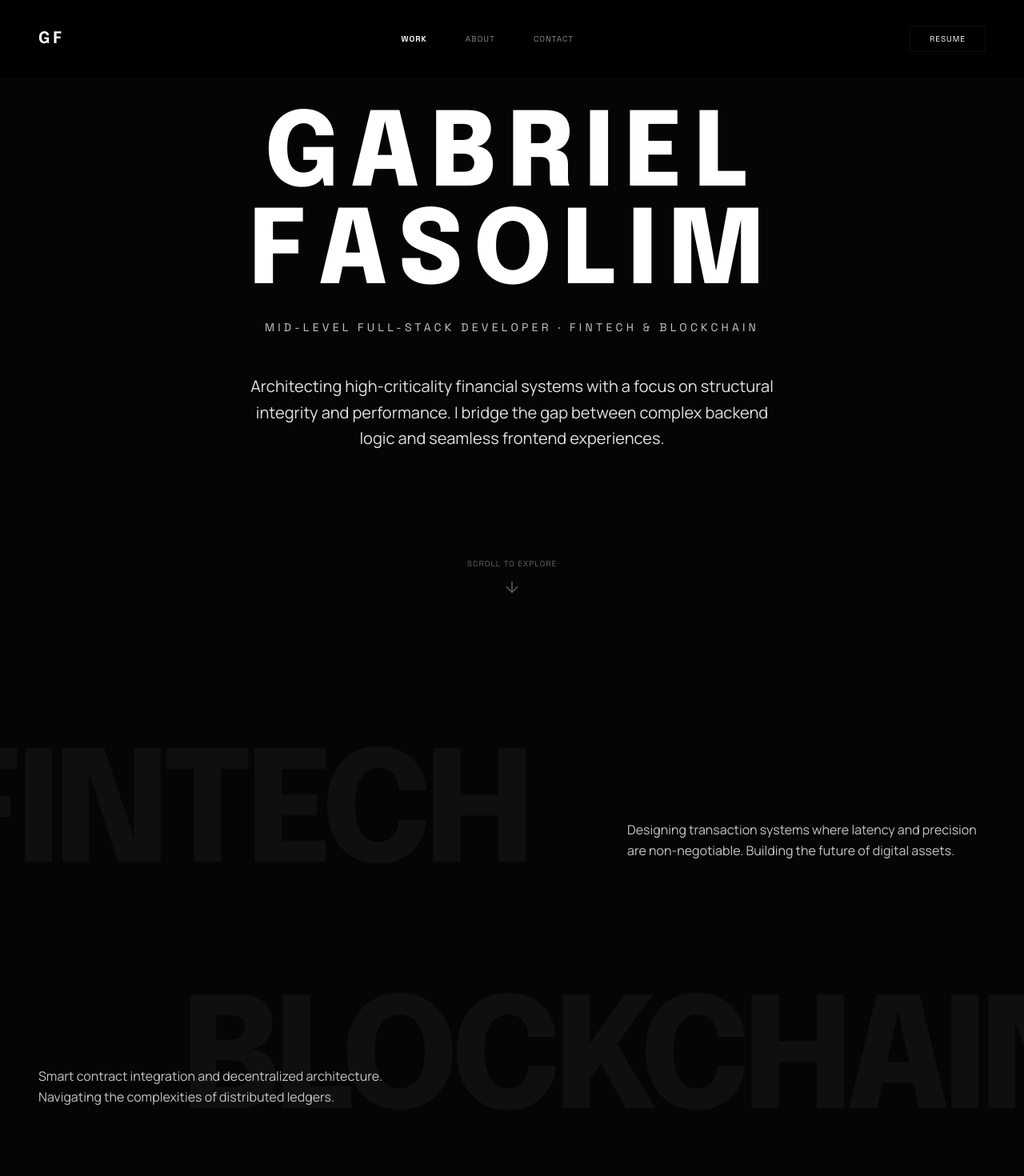
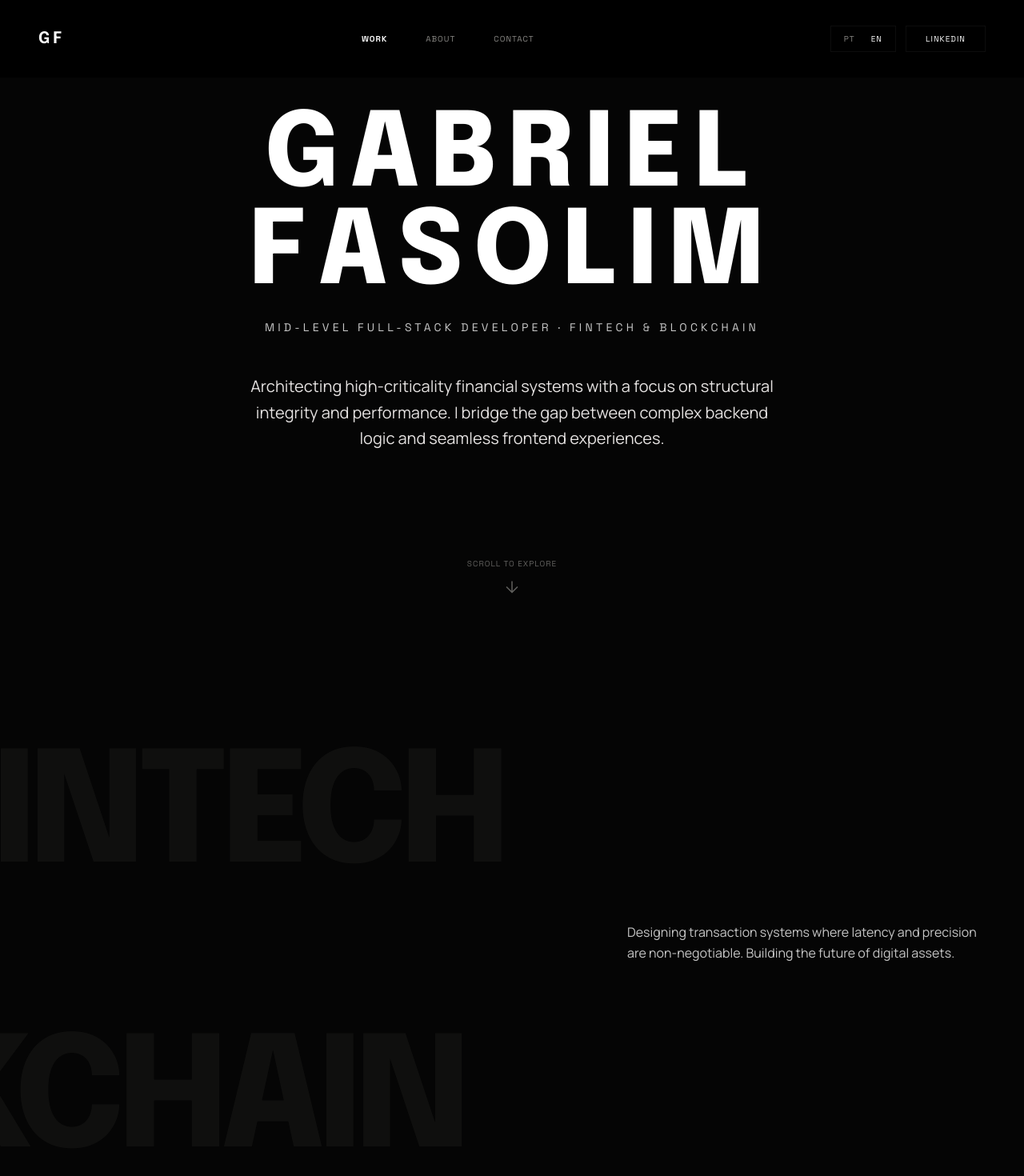
Before and after one commit to GabrielFasolim/myweb, a React (Vite) app in the folder landing/: page / in a window 1280 px wide. Shown: the top 1470 px of the page at 80% size. Built offline with nearby package versions, Linux system fonts and the light colour scheme.

Commit message:
feat: add localization support for navigation, hero, editorial, and footer sections; implement marquee animation for editorial words

```diff
--- a/landing/src/App.jsx
+++ b/landing/src/App.jsx
@@ -4,14 +4,17 @@
    ───────────────────────────────────────────── */
 
 import { useEffect, useRef, useState } from 'react'
+import { useTranslation } from 'react-i18next'
 
 /* ── useInView — fires once when element enters viewport ── */
 function useInView(options = {}) {
   const ref = useRef(null)
   const [inView, setInView] = useState(false)
+
   useEffect(() => {
     const el = ref.current
     if (!el) return
+
     const obs = new IntersectionObserver(
       ([entry]) => {
         if (entry.isIntersecting) {
@@ -21,9 +24,11 @@ function useInView(options = {}) {
       },
       { threshold: 0.15, ...options }
     )
+
     obs.observe(el)
     return () => obs.disconnect()
   }, [])
+
   return [ref, inView]
 }
 
@@ -34,18 +39,23 @@ function CustomCursor() {
 
   useEffect(() => {
     const el = ref.current
+
     const onMove = (e) => {
+      if (!el) return
       el.style.left = e.clientX + 'px'
-      el.style.top  = e.clientY + 'px'
+      el.style.top = e.clientY + 'px'
     }
+
     const onOver = (e) => {
       if (e.target.closest('a, button, [role="button"]')) setHovering(true)
     }
+
     const onOut = () => setHovering(false)
 
     window.addEventListener('mousemove', onMove)
     window.addEventListener('mouseover', onOver)
     window.addEventListener('mouseout', onOut)
+
     return () => {
       window.removeEventListener('mousemove', onMove)
       window.removeEventListener('mouseover', onOver)
@@ -73,10 +83,16 @@ function SplitText({ text }) {
 
 /* ── Nav ── */
 function Nav() {
+  const { t, i18n } = useTranslation()
+
+  const changeLanguage = (lang) => {
+    i18n.changeLanguage(lang)
+  }
+
   return (
     <nav className="fixed top-0 w-full z-50 flex justify-between items-center px-6 md:px-12 py-8 bg-[#050505] mix-blend-difference">
       <div className="text-xl font-bold tracking-[0.2em] text-white uppercase font-headline">
-        GF
+        {t('nav.logo')}
       </div>
 
       <div className="hidden md:flex gap-12">
@@ -84,42 +100,68 @@ function Nav() {
           className="font-label text-[10px] uppercase tracking-widest text-white font-bold opacity-100 hover:opacity-100 transition-opacity duration-300"
           href="#work"
         >
-          WORK
+          {t('nav.work')}
         </a>
         <a
           className="font-label text-[10px] uppercase tracking-widest text-[#e8e6e0] opacity-60 hover:opacity-100 transition-opacity duration-300"
           href="#about"
         >
-          ABOUT
+          {t('nav.about')}
         </a>
         <a
           className="font-label text-[10px] uppercase tracking-widest text-[#e8e6e0] opacity-60 hover:opacity-100 transition-opacity duration-300"
           href="#contact"
         >
-          CONTACT
+          {t('nav.contact')}
         </a>
       </div>
 
-      <a
-        className="font-label text-[10px] uppercase tracking-widest text-white border border-outline-variant/20 px-6 py-2 hover:bg-white hover:text-black transition-all duration-300"
-        href="#"
-      >
-        RESUME
-      </a>
+      <div className="flex items-center gap-3">
+        <div className="hidden sm:flex items-center gap-1 border border-outline-variant/20 px-2 py-1">
+          <button
+            type="button"
+            onClick={() => changeLanguage('pt')}
+            className={`font-label text-[10px] uppercase tracking-widest px-2 py-1 transition-opacity duration-300 ${i18n.language === 'pt' ? 'text-white opacity-100' : 'text-[#e8e6e0] opacity-60 hover:opacity-100'}`}
+          >
+            PT
+          </button>
+          <button
+            type="button"
+            onClick={() => changeLanguage('en')}
+            className={`font-label text-[10px] uppercase tracking-widest px-2 py-1 transition-opacity duration-300 ${i18n.language === 'en' ? 'text-white opacity-100' : 'text-[#e8e6e0] opacity-60 hover:opacity-100'}`}
+          >
+            EN
+          </button>
+        </div>
+
+        <a
+          className="font-label text-[10px] uppercase tracking-widest text-white border border-outline-variant/20 px-6 py-2 hover:bg-white hover:text-black transition-all duration-300"
+          href="https://www.linkedin.com/in/gabrielfasolim/"
+          target="_blank"
+          rel="noopener noreferrer"
+        >
+          {t('nav.resume')}
+        </a>
+      </div>
     </nav>
   )
 }
 
 /* ── Hero ── */
 function Hero() {
+  const { t } = useTranslation()
+  const name = t('hero.name')
+  const firstName = name.split(' ')[0] || 'GABRIEL'
+  const lastName = name.split(' ').slice(1).join(' ') || 'FASOLIM'
+
   return (
     <section className="min-h-screen flex flex-col justify-center items-center px-6 text-center pt-24 pb-12">
       <h1 className="font-headline font-extrabold text-5xl md:text-8xl lg:text-9xl tracking-[0.1em] text-primary mb-5 mt-10 uppercase leading-[0.95]">
         <span className="block">
-          <SplitText text="GABRIEL" />
+          <SplitText text={firstName} />
         </span>
         <span className="block">
-          <SplitText text="FASOLIM" />
+          <SplitText text={lastName} />
         </span>
       </h1>
 
@@ -127,7 +169,7 @@ function Hero() {
         className="font-label text-xs md:text-sm uppercase tracking-[0.3em] text-on-surface-variant mb-12 fade-up-hero"
         style={{ animationDelay: '0.8s' }}
       >
-        Mid-Level Full-Stack Developer · Fintech &amp; Blockchain
+        {t('hero.subtitle')}
       </p>
 
       <div
@@ -135,15 +177,13 @@ function Hero() {
         style={{ animationDelay: '1s' }}
       >
         <p className="text-lg md:text-xl text-on-surface leading-relaxed font-body">
-          Architecting high-criticality financial systems with a focus on
-          structural integrity and performance. I bridge the gap between complex
-          backend logic and seamless frontend experiences.
+          {t('hero.description')}
         </p>
       </div>
 
       <div className="mt-auto pt-12 flex flex-col items-center gap-4 opacity-40">
         <span className="font-label text-[10px] uppercase tracking-widest">
-          Scroll to explore
+          {t('hero.scroll')}
         </span>
         <span className="material-symbols-outlined animate-bounce">
           arrow_downward
@@ -153,70 +193,58 @@ function Hero() {
   )
 }
 
-/* ── Editorial word with fade-in + lateral parallax ── */
-function EditorialWord({ text, align, delay = 0 }) {
-  const [ref, inView] = useInView({ threshold: 0 })
-  const [offset, setOffset] = useState(0)
+/* ── Marquee word — texto passa de um lado ao outro, 1–2 repetições visíveis ── */
+function MarqueeWord({ text, direction = 'left', speed = 1000 }) {
+  const animation = direction === 'right'
+    ? `marqueeRtl ${speed}s linear infinite`
+    : `marquee ${speed}s linear infinite`
 
-  useEffect(() => {
-    const dir = align === 'left' ? -1 : 1
-    const onScroll = () => setOffset(window.scrollY * 0.025 * dir)
-    window.addEventListener('scroll', onScroll, { passive: true })
-    return () => window.removeEventListener('scroll', onScroll)
-  }, [align])
+  const word = (
+    <span className="bleed-text font-headline font-extrabold tracking-tighter text-surface-container-highest/20 shrink-0">
+      {text}
+    </span>
+  )
+  const gap = <span className="shrink-0 inline-block w-[80vw]" />
 
   return (
-    <h2
-      ref={ref}
-      className={[
-        'bleed-text font-headline font-extrabold tracking-tighter',
-        'text-surface-container-highest/20 whitespace-nowrap',
-        align === 'left' ? '-ml-20' : '-mr-20 text-right',
-      ].join(' ')}
-      style={{
-        transform: `translateX(${offset}px)`,
-        opacity: inView ? 1 : 0,
-        transition: `opacity 1.2s cubic-bezier(0.16, 1, 0.3, 1) ${delay}s`,
-      }}
-    >
-      {text}
-    </h2>
+    <div className="overflow-hidden w-full">
+      <div className="flex items-center whitespace-nowrap" style={{ animation }}>
+        {word}{gap}{word}{gap}
+      </div>
+    </div>
   )
 }
 
 /* ── Editorial ── */
 function Editorial() {
+  const { t } = useTranslation()
+  const words = t('editorial.words', { returnObjects: true })
+
   return (
-    <section className="py-32 overflow-hidden">
-      {/* FINTECH */}
-      <div className="relative mb-40">
-        <EditorialWord text="FINTECH" align="left" />
-        <div className="max-w-md ml-auto mr-12 -mt-12 md:-mt-24 relative z-10">
+    <section className="py-32 space-y-20">
+      <div>
+        <MarqueeWord text={words[0]} direction="left" speed={40} />
+        <div className="max-w-md ml-auto mr-12 mt-8 relative z-10">
           <p className="text-on-surface-variant leading-relaxed">
-            Designing transaction systems where latency and precision are
-            non-negotiable. Building the future of digital assets.
+            {t('editorial.descriptions.0')}
           </p>
         </div>
       </div>
 
-      {/* BLOCKCHAIN */}
-      <div className="relative mb-40">
-        <EditorialWord text="BLOCKCHAIN" align="right" delay={0.1} />
-        <div className="max-w-md mr-auto ml-12 -mt-12 md:-mt-24 relative z-10">
+      <div>
+        <MarqueeWord text={words[1]} direction="right" speed={52} />
+        <div className="max-w-md mr-auto ml-12 mt-8 relative z-10">
           <p className="text-on-surface-variant leading-relaxed">
-            Smart contract integration and decentralized architecture.
-            Navigating the complexities of distributed ledgers.
+            {t('editorial.descriptions.1')}
           </p>
         </div>
       </div>
 
-      {/* IOT */}
-      <div className="relative">
-        <EditorialWord text="INTERNET OF THINGS" align="left" delay={0.1} />
-        <div className="max-w-md ml-auto mr-12 -mt-12 md:-mt-24 relative z-10">
+      <div>
+        <MarqueeWord text={words[2]} direction="left" speed={60} />
+        <div className="max-w-md ml-auto mr-12 mt-8 relative z-10">
           <p className="text-on-surface-variant leading-relaxed">
-            Connecting the physical and digital worlds through robust real-time
-            data processing and device management.
+            {t('editorial.descriptions.2')}
           </p>
         </div>
       </div>
@@ -226,13 +254,8 @@ function Editorial() {
 
 /* ── Stats ── */
 function Stats() {
-  const items = [
-    { value: '4+ Years',    label: 'Experience' },
-    { value: '4 Companies', label: 'Global Reach' },
-    { value: '3x Award',    label: 'PUCPR Winner' },
-    { value: 'Best TCC',    label: 'Recognition' },
-    { value: 'Honors',      label: 'Graduate' },
-  ]
+  const { t } = useTranslation()
+  const items = t('stats.items', { returnObjects: true })
   const [ref, inView] = useInView()
 
   return (
@@ -265,6 +288,7 @@ function Stats() {
 /* ── Experience — single job row with its own observer ── */
 function JobItem({ period, company, role, description, delay }) {
   const [ref, inView] = useInView()
+
   return (
     <div
       ref={ref}
@@ -289,45 +313,22 @@ function JobItem({ period, company, role, description, delay }) {
 
 /* ── Experience ── */
 function Experience() {
-  const jobs = [
-    {
-      period: '2023 — PRESENT',
-      company: 'Quantum Tech Ventures',
-      role: 'Senior Full-Stack Engineer',
-      description:
-        'Leading the development of high-throughput trading platforms. Implementing microservices architecture for real-time order matching and portfolio management.',
-    },
-    {
-      period: '2021 — 2023',
-      company: 'Radioenge',
-      role: 'Junior Developer / Intern',
-      description:
-        'Engineered IoT gateway interfaces and real-time monitoring dashboards. Streamlined sensor data ingestion pipelines using NestJS and MQTT.',
-    },
-    {
-      period: '2020 — 2021',
-      company: 'Hardness Sistemas',
-      role: 'Full-Stack Developer',
-      description:
-        'Contributed to the development of enterprise resource planning tools, focusing on financial modules and reporting systems using .NET/C#.',
-    },
-  ]
-
+  const { t } = useTranslation()
+  const jobs = t('experience.jobs', { returnObjects: true })
   const [lineRef, lineInView] = useInView({ threshold: 0.05 })
 
   return (
     <section className="py-48 px-6 max-w-5xl mx-auto" id="work">
       <div className="mb-24">
         <span className="font-label text-[10px] uppercase tracking-[0.4em] text-on-surface-variant block mb-4">
-          CURRICULUM
+          {t('experience.eyebrow')}
         </span>
         <h2 className="font-headline text-5xl md:text-7xl font-bold tracking-tighter">
-          EXPERIENCE
+          {t('experience.title')}
         </h2>
       </div>
 
       <div className="relative">
-        {/* Timeline line draws itself on scroll-into-view */}
         <div className="hidden md:block absolute left-0 top-0 bottom-0 w-px overflow-hidden">
           <div
             ref={lineRef}
@@ -380,30 +381,14 @@ function AccordionItem({ title, body }) {
 
 /* ── WhyMe ── */
 function WhyMe() {
-  const items = [
-    {
-      title: 'Systems Thinking',
-      body: "I don't just write code; I design systems. I consider how every component interacts within the larger architecture to ensure scalability and maintainability.",
-    },
-    {
-      title: 'Financial Domain Knowledge',
-      body: 'Deep understanding of ledger systems, transaction integrity, and compliance requirements in the Fintech sector.',
-    },
-    {
-      title: 'Delivery Focus',
-      body: 'Proven track record of meeting critical deadlines in high-pressure environments while maintaining code quality and system stability.',
-    },
-    {
-      title: 'Full Ownership',
-      body: 'Taking responsibility for the entire lifecycle of a feature—from initial requirement gathering to deployment and post-launch monitoring.',
-    },
-  ]
+  const { t } = useTranslation()
+  const items = t('whyme.items', { returnObjects: true })
 
   return (
     <section className="py-48 bg-surface-container-low/30">
       <div className="max-w-4xl mx-auto px-6">
         <h2 className="font-headline text-4xl font-bold mb-16 tracking-tight">
-          WHY WORK WITH ME
+          {t('whyme.title')}
         </h2>
 
         <div className="border-t border-outline-variant/20">
@@ -418,31 +403,19 @@ function WhyMe() {
 
 /* ── Skills ── */
 function Skills() {
-  const categories = [
-    {
-      title: 'FRONTEND',
-      skills: ['Vue.js', 'React', 'Angular', 'Tailwind CSS', 'TypeScript'],
-    },
-    {
-      title: 'BACKEND',
-      skills: ['NestJS', '.NET / C#', 'Node.js', 'GraphQL'],
-    },
-    {
-      title: 'INFRA & OPS',
-      skills: ['PostgreSQL', 'Docker', 'Git', 'AWS'],
-    },
-  ]
+  const { t } = useTranslation()
+  const categories = t('skills.categories', { returnObjects: true })
 
   return (
     <section className="py-48 px-6 max-w-5xl mx-auto">
       <div className="grid md:grid-cols-3 gap-24">
-        {categories.map(({ title, skills }) => (
+        {categories.map(({ title, items }) => (
           <div key={title}>
             <h3 className="font-label text-[10px] uppercase tracking-widest text-primary mb-12">
               {title}
             </h3>
             <div className="flex flex-wrap gap-4">
-              {skills.map((skill) => (
+              {items.map((skill) => (
                 <span
                   key={skill}
                   className="px-4 py-2 border border-outline-variant/20 font-label text-[11px] uppercase tracking-wider"
@@ -460,30 +433,14 @@ function Skills() {
 
 /* ── Achievements ── */
 function Achievements() {
-  const items = [
-    {
-      title: 'Academic Honors & Best TCC',
-      body: 'Awarded for exceptional performance and the most outstanding final graduation project at PUCPR.',
-    },
-    {
-      title: 'ICHILD',
-      body: 'Architected the core system for a child welfare monitoring platform during a dedicated hackathon.',
-    },
-    {
-      title: 'Agenda Hub',
-      body: 'Developed a comprehensive scheduling engine used by multiple business units within an educational ecosystem.',
-    },
-    {
-      title: 'Teaching Assistant',
-      body: 'Mentored junior students in Algorithms and Data Structures, fostering a culture of technical excellence.',
-    },
-  ]
+  const { t } = useTranslation()
+  const items = t('achievements.items', { returnObjects: true })
 
   return (
     <section className="py-48 px-6 bg-surface-container-lowest">
       <div className="max-w-screen-xl mx-auto">
         <h2 className="font-headline text-4xl font-bold mb-16 text-center tracking-tight">
-          ACHIEVEMENTS
+          {t('achievements.title')}
         </h2>
 
         <div className="grid md:grid-cols-2 lg:grid-cols-4 gap-px bg-outline-variant/20 border border-outline-variant/20">
@@ -504,23 +461,13 @@ function Achievements() {
 
 /* ── Education ── */
 function Education() {
-  const entries = [
-    {
-      school: 'FAE Business School',
-      degree: 'Postgrad in Financial Markets',
-      location: 'CURITIBA, BR',
-    },
-    {
-      school: 'PUCPR',
-      degree: "Bachelor's in Information Systems",
-      location: 'CURITIBA, BR',
-    },
-  ]
+  const { t } = useTranslation()
+  const entries = t('education.entries', { returnObjects: true })
 
   return (
     <section className="py-48 px-6 max-w-5xl mx-auto" id="about">
       <h2 className="font-headline text-4xl font-bold mb-16 tracking-tight">
-        ACADEMIC PATH
+        {t('education.title')}
       </h2>
 
       <div className="space-y-16">
@@ -545,13 +492,8 @@ function Education() {
 
 /* ── Footer ── */
 function Footer() {
-  const links = [
-    { label: 'EMAIL',    href: 'mailto:contact@fasolim.dev' },
-    { label: 'PHONE',    href: '#' },
-    { label: 'LOCATION', href: '#' },
-    { label: 'LINKEDIN', href: '#' },
-    { label: 'GITHUB',   href: '#' },
-  ]
+  const { t } = useTranslation()
+  const links = t('footer.links', { returnObjects: true })
 
   return (
     <footer
@@ -560,10 +502,10 @@ function Footer() {
     >
       <div className="flex flex-col gap-6">
         <div className="text-lg font-bold text-white font-headline uppercase tracking-widest">
-          GABRIEL FASOLIM
+          {t('footer.name')}
         </div>
         <p className="font-label text-[10px] uppercase tracking-widest text-[#e8e6e0]">
-          © 2026 GF . ALL RIGHTS RESERVED.
+          {t('footer.copy')}
         </p>
       </div>
 
@@ -573,6 +515,7 @@ function Footer() {
             key={label}
             className="font-label text-[10px] uppercase tracking-widest text-[#e8e6e0] opacity-60 hover:opacity-100 transition-opacity duration-300"
             href={href}
+            {...(href.startsWith('http') ? { target: '_blank', rel: 'noopener noreferrer' } : {})}
           >
             {label}
           </a>
@@ -584,6 +527,12 @@ function Footer() {
 
 /* ── App ── */
 export default function App() {
+  const { i18n } = useTranslation()
+
+  useEffect(() => {
+    document.documentElement.lang = i18n.language
+  }, [i18n.language])
+
   return (
     <div className="font-body selection:bg-primary-container selection:text-on-primary-container">
       <CustomCursor />
--- a/landing/src/index.css
+++ b/landing/src/index.css
@@ -157,9 +157,9 @@ html {
   to   { opacity: 1; transform: translateY(0); }
 }
 
-@keyframes maskReveal {
-  from { clip-path: inset(0 100% 0 0); }
-  to   { clip-path: inset(0 0% 0 0); }
+@keyframes marqueeRtl {
+  from { transform: translateX(-50%); }
+  to   { transform: translateX(0); }
 }
 
 @keyframes drawLine {
--- a/landing/src/locales/en.json
+++ b/landing/src/locales/en.json
@@ -4,7 +4,7 @@
     "work": "WORK",
     "about": "ABOUT",
     "contact": "CONTACT",
-    "resume": "RESUME"
+    "resume": "LINKEDIN"
   },
   "hero": {
     "name": "GABRIEL FASOLIM",
@@ -13,7 +13,12 @@
     "scroll": "Scroll to explore"
   },
   "editorial": {
-    "words": ["FINTECH", "BLOCKCHAIN", "INTERNET OF THINGS"]
+    "words": ["FINTECH", "BLOCKCHAIN", "INTERNET OF THINGS"],
+    "descriptions": [
+      "Designing transaction systems where latency and precision are non-negotiable. Building the future of digital assets.",
+      "Smart contract integration and decentralized architecture. Navigating the complexities of distributed ledgers.",
+      "Connecting the physical and digital worlds through robust real-time data processing and device management."
+    ]
   },
   "stats": {
     "items": [
@@ -128,7 +133,7 @@
       { "label": "EMAIL",    "href": "mailto:contact@fasolim.dev" },
       { "label": "PHONE",    "href": "#" },
       { "label": "LOCATION", "href": "#" },
-      { "label": "LINKEDIN", "href": "#" },
+      { "label": "LINKEDIN", "href": "https://www.linkedin.com/in/gabrielfasolim/" },
       { "label": "GITHUB",   "href": "#" }
     ]
   }
--- a/landing/src/locales/pt.json
+++ b/landing/src/locales/pt.json
@@ -4,7 +4,7 @@
     "work": "PROJETOS",
     "about": "SOBRE",
     "contact": "CONTATO",
-    "resume": "CURRÍCULO"
+    "resume": "LINKEDIN"
   },
   "hero": {
     "name": "GABRIEL FASOLIM",
@@ -13,7 +13,12 @@
     "scroll": "Role para explorar"
   },
   "editorial": {
-    "words": ["FINTECH", "BLOCKCHAIN", "INTERNET DAS COISAS"]
+    "words": ["FINTECH", "BLOCKCHAIN", "INTERNET DAS COISAS"],
+    "descriptions": [
+      "Projetando sistemas transacionais onde latência e precisão são inegociáveis. Construindo o futuro dos ativos digitais.",
+      "Integração de smart contracts e arquitetura descentralizada. Navegando a complexidade dos ledgers distribuídos.",
+      "Conectando os mundos físico e digital com processamento de dados em tempo real e gestão de dispositivos robustos."
+    ]
   },
   "stats": {
     "items": [
@@ -128,7 +133,7 @@
       { "label": "E-MAIL",    "href": "mailto:contact@fasolim.dev" },
       { "label": "TELEFONE",  "href": "#" },
       { "label": "LOCALIZAÇÃO", "href": "#" },
-      { "label": "LINKEDIN",  "href": "#" },
+      { "label": "LINKEDIN",  "href": "https://www.linkedin.com/in/gabrielfasolim/" },
       { "label": "GITHUB",    "href": "#" }
     ]
   }
```
